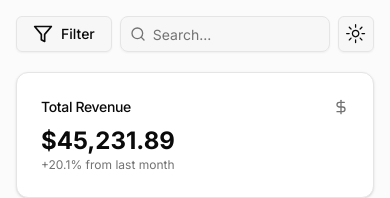
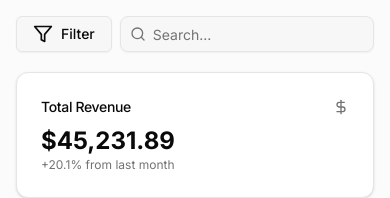
Before and after one commit to emmanuelubachi/copper-cobalt-prod-dv, a Next.js app: page /dashboard-01 in a window 390 px wide. Shown: the top 198 px of the page. Built offline with nearby package versions, Linux system fonts and the light colour scheme.

Commit message:
build: update mode toggle

```diff
--- a/components/mode-toggle.tsx
+++ b/components/mode-toggle.tsx
@@ -18,7 +18,11 @@ export default function ModeToggle() {
   return (
     <DropdownMenu>
       <DropdownMenuTrigger asChild>
-        <Button variant="outline" size="icon" className="__muted">
+        <Button
+          variant="outline"
+          size="icon"
+          className="__muted hidden sm:flex"
+        >
           <SunIcon className="h-[1.2rem] w-[1.2rem] rotate-0 scale-100 transition-all dark:-rotate-90 dark:scale-0" />
           <MoonIcon className="absolute h-[1.2rem] w-[1.2rem] rotate-90 scale-0 transition-all dark:rotate-0 dark:scale-100" />
           <span className="sr-only">Toggle theme</span>
```
